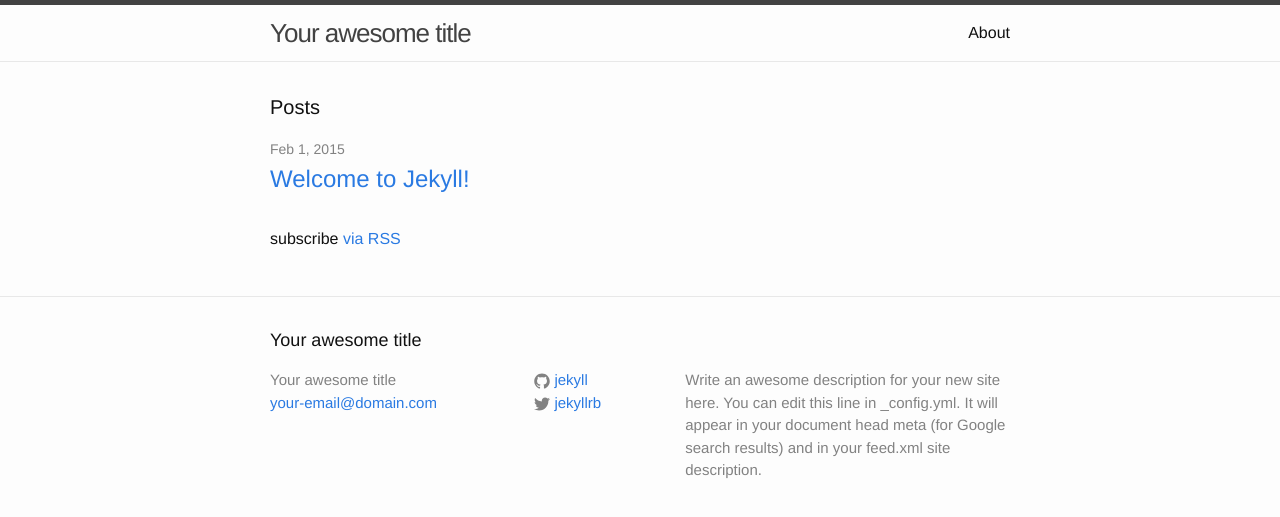
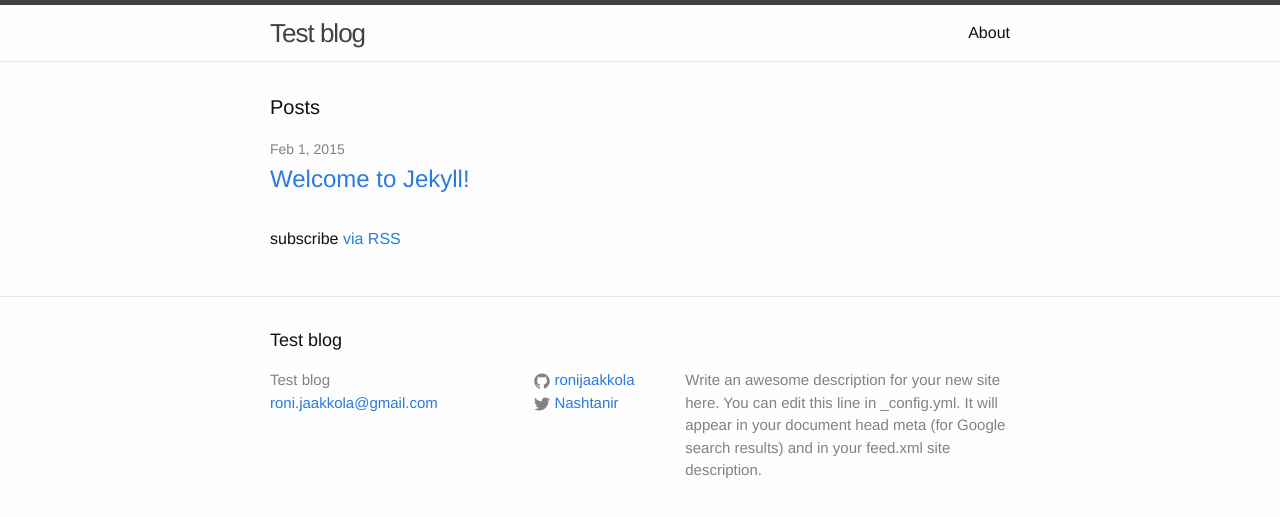
Before and after one commit to ronijaakkola/ronijaakkola.github.io, a Jekyll site: the page built from index.html, in a window 1280 px wide. Shown: the top 517 px of the page. Built offline with Jekyll 4.4.1, drawn with Linux system fonts in a browser that asks for light colours.

Commit message:
Updated config file.

```diff
--- a/_config.yml
+++ b/_config.yml
@@ -1,14 +1,14 @@
 # Site settings
-title: Your awesome title
-email: your-email@domain.com
+title: Test blog
+email: roni.jaakkola@gmail.com
 description: > # this means to ignore newlines until "baseurl:"
   Write an awesome description for your new site here. You can edit this
   line in _config.yml. It will appear in your document head meta (for
   Google search results) and in your feed.xml site description.
 baseurl: "" # the subpath of your site, e.g. /blog/
-url: "http://yourdomain.com" # the base hostname & protocol for your site
-twitter_username: jekyllrb
-github_username:  jekyll
+url: "http://ronijaakkola.github.io" # the base hostname & protocol for your site
+twitter_username: Nashtanir
+github_username:  ronijaakkola
 
 # Build settings
 markdown: kramdown
```
